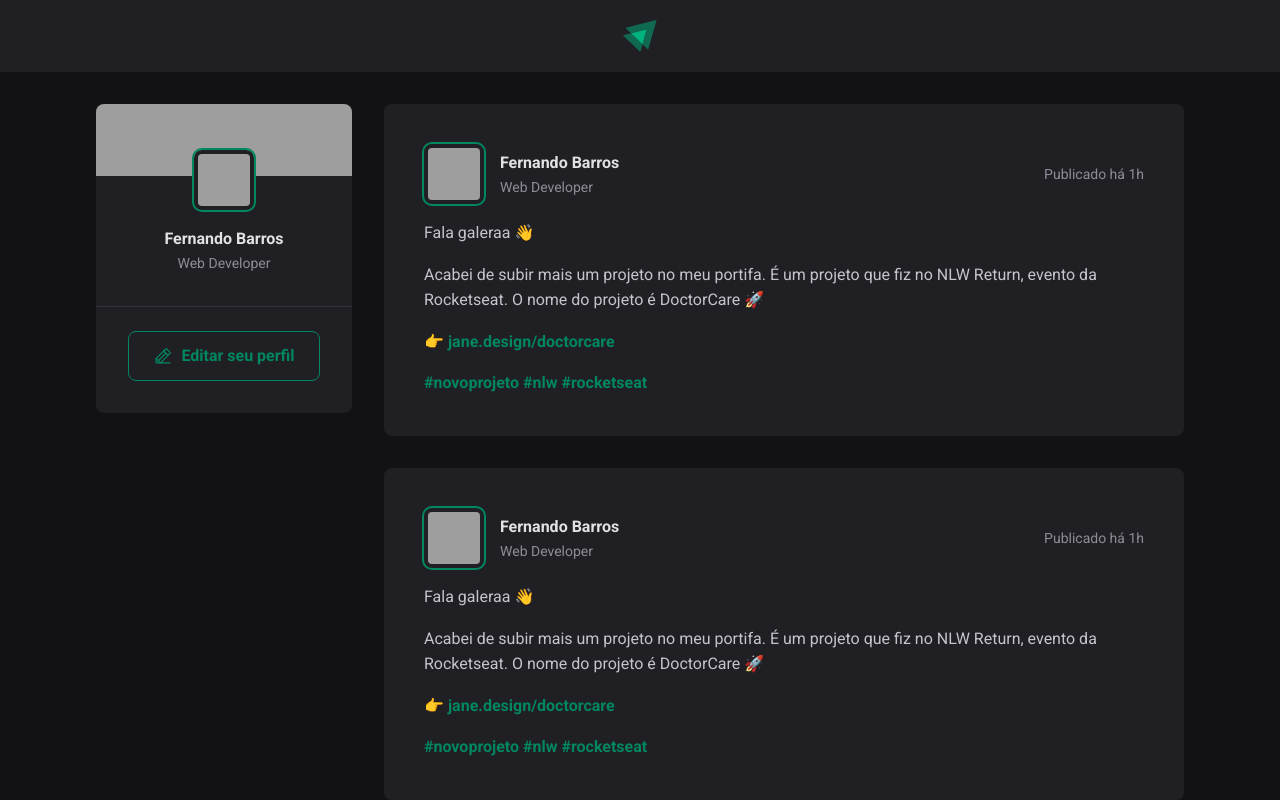
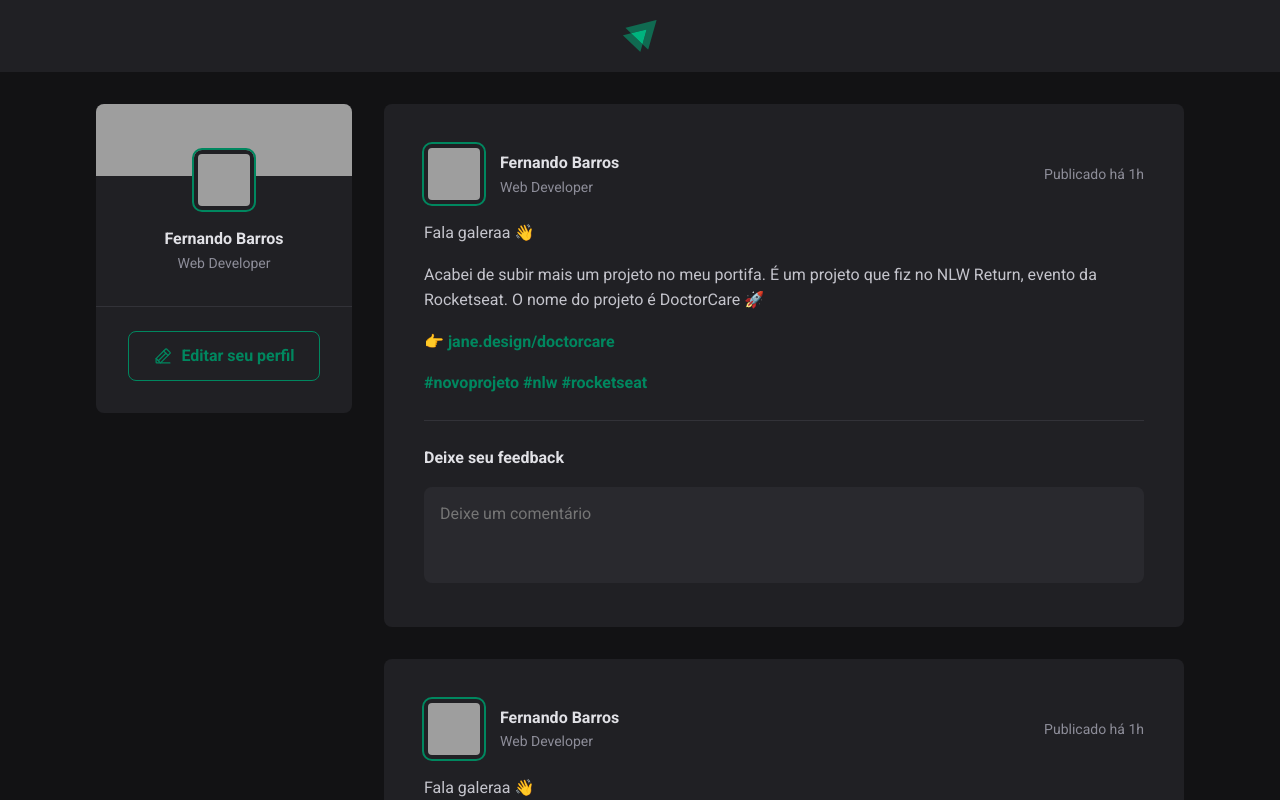
Before and after one commit to TheHumphrey/feed, a React (Vite) app: page / in a window 1280 px wide. Shown: the top 800 px of the page. Built offline with nearby package versions, Linux system fonts and the light colour scheme; grey boxes are pictures that could not be loaded.

Commit message:
feat: created comments

```diff
--- a/src/components/Post/Post.tsx
+++ b/src/components/Post/Post.tsx
@@ -9,7 +9,12 @@ import {
   PublishedTime,
   ContentText,
   PostContent,
-  ContentTextLink
+  ContentTextLink,
+  CommentForm,
+  CommentStrong,
+  CommentTextArea,
+  CommentButton,
+  Footer
 } from './style'
 
 type TProps = {
@@ -66,6 +71,21 @@ export const Post = ({ content, title }: TProps) => {
         </ContentText>
       </PostContent>
 
+      <CommentForm>
+        <CommentStrong>Deixe seu feedback</CommentStrong>
+
+        <CommentTextArea
+          placeholder='Deixe um comentário'
+        />
+
+        <Footer>
+          <CommentButton type="submit" >
+            Publicar
+          </CommentButton>
+        </Footer>
+
+      </CommentForm>
+
     </PostContainer>
   )
 }
--- a/src/components/Post/style.ts
+++ b/src/components/Post/style.ts
@@ -70,3 +70,54 @@ export const ContentTextLink = styled.a`
     color: ${({ theme }) => theme.colors.green_300};
   }
 `
+
+export const CommentForm = styled.form`
+  width: 100%;
+  margin-top: 1.5rem;
+  padding-top: 1.5rem;
+  border-top: 1px solid ${({ theme }) => theme.colors.gray_600};
+
+  :focus-within footer{
+    visibility: visible;
+    max-height: none;
+  }
+`
+
+export const CommentStrong = styled.strong`
+  line-height: 1.6;
+  color: ${({ theme }) => theme.colors.gray_100};
+`
+
+export const CommentTextArea = styled.textarea`
+  width: 100%;
+  background: ${({ theme }) => theme.colors.gray_700};
+  border: 0;
+  resize: none;
+  height: 6rem;
+  padding: 1rem;
+  border-radius: 8px;
+  color: ${({ theme }) => theme.colors.gray_100};
+  line-height: 1.4;
+  margin-top: 1rem;
+`
+
+export const Footer = styled.footer`
+  visibility: hidden;
+  max-height: 0;
+`
+
+export const CommentButton = styled.button`
+  padding: 1rem 1.5rem;
+  margin-top: 1rem;
+  border-radius: 8px;
+  border: 0;
+  background: ${({ theme }) => theme.colors.green_500};
+  color: ${({ theme }) => theme.colors.white};
+  font-weight: bold;
+  cursor: pointer;
+
+  :hover {
+    background: ${({ theme }) => theme.colors.green_300};
+    transition: background-color 0.1s;
+  }
+`
--- a/src/styles/global.ts
+++ b/src/styles/global.ts
@@ -5,6 +5,11 @@ export default createGlobalStyle`
     margin: 0;
     padding: 0;
     box-sizing: border-box;
+  }
+
+  :focus {
+    outline: transparent;
+    box-shadow: 0 0 0 2px ${({ theme }) => theme.colors.green_500};
   }
 
   body {
```
